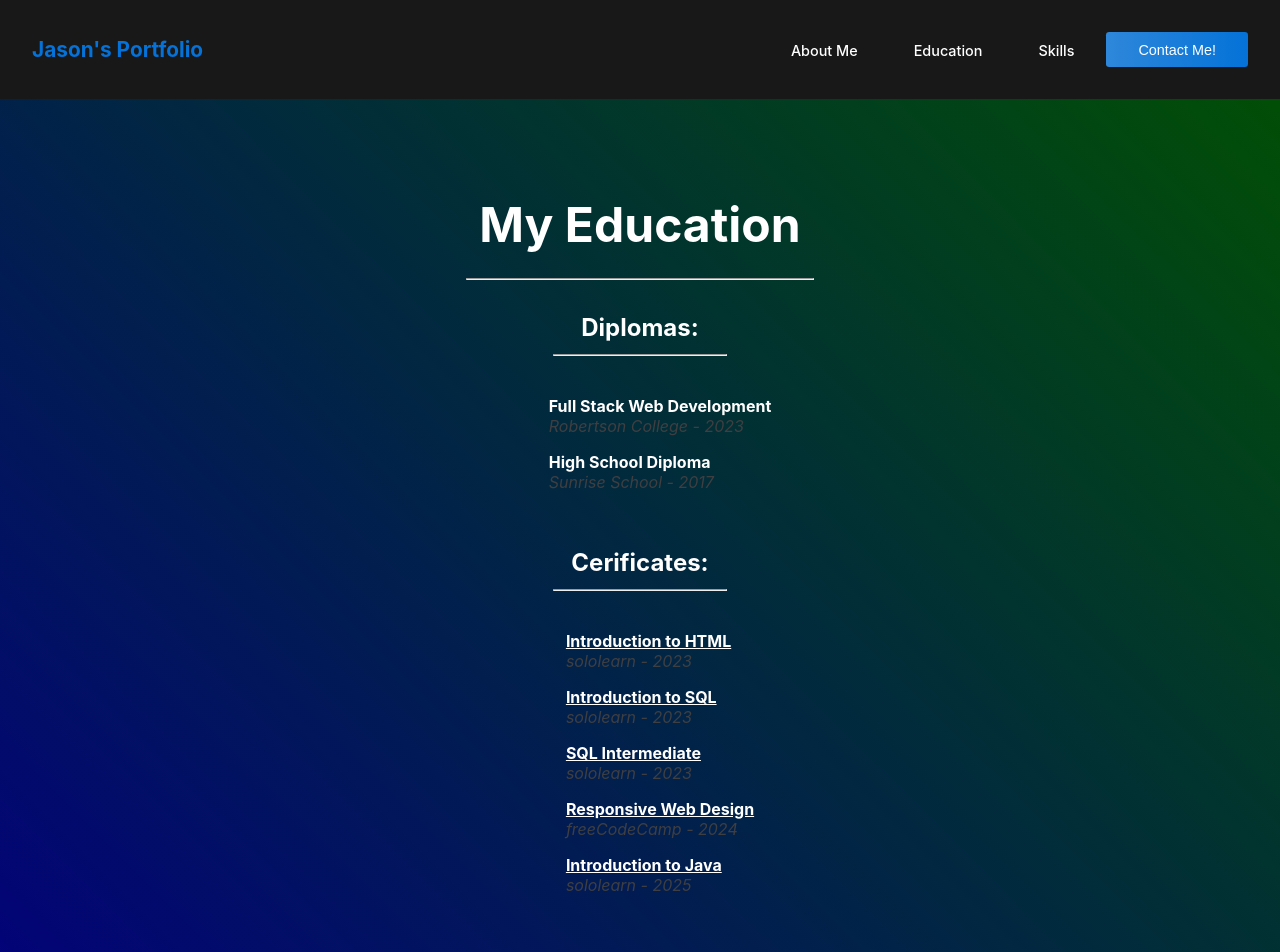
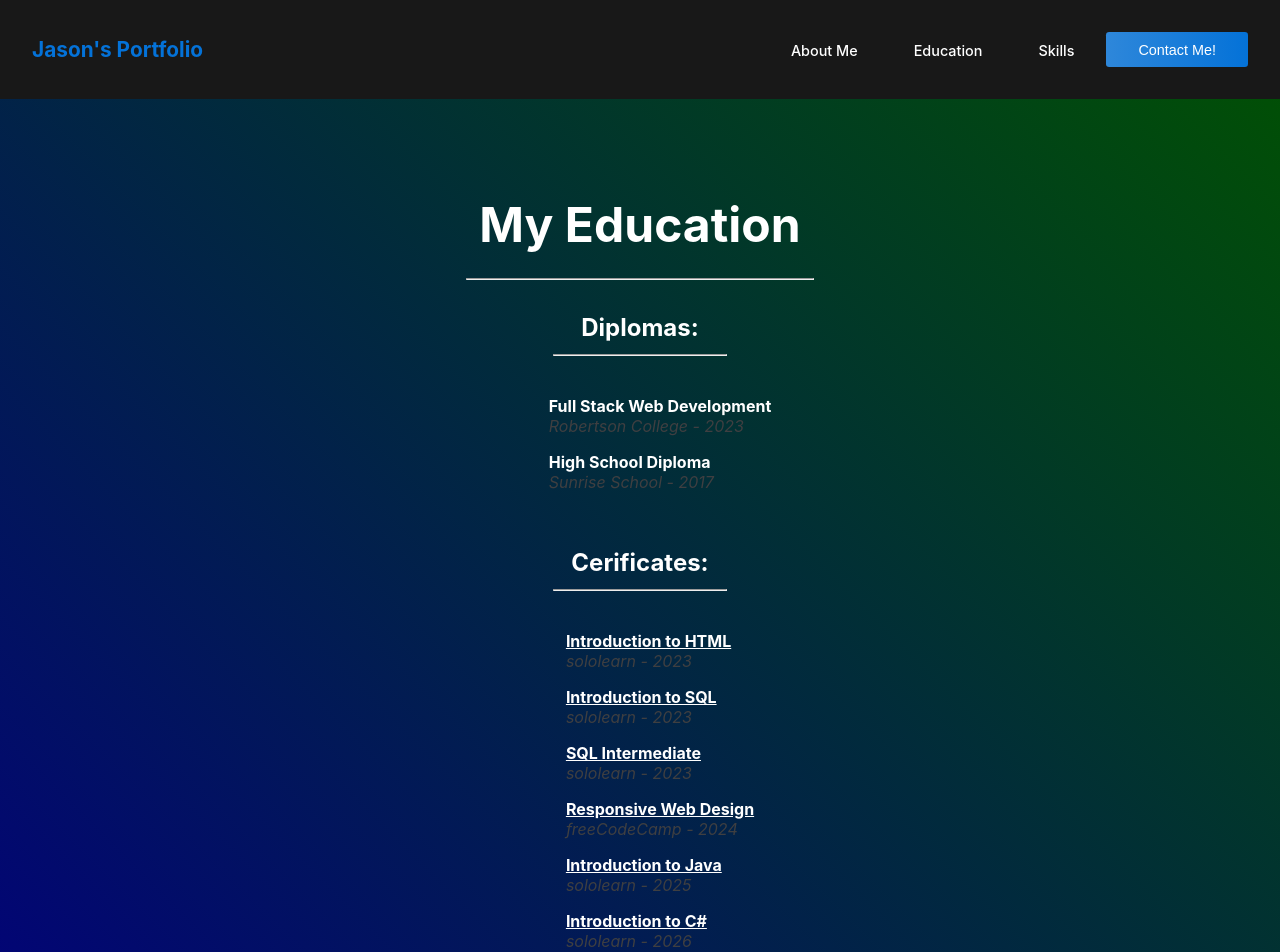
Before and after one commit to JasonR-White23/JasonPortfolio, a React (Create React App) app in the folder portfolio/: page /education in a window 1280 px wide. Shown: the top 952 px of the page. Built offline with nearby package versions, Linux system fonts and the light colour scheme.

Commit message:
Made a link to Introduction to C# certificate

```diff
--- a/portfolio/src/components/Education/Education.jsx
+++ b/portfolio/src/components/Education/Education.jsx
@@ -81,6 +81,14 @@ const Education = () => {
                   sololearn - 2025
                 </p>
               </li>
+              <li>
+                <a href='/assets/images/certificates/IntroductionToC.jpg' target='_blank'>
+                  Introduction to C#
+                </a>
+                <p>
+                  sololearn - 2026
+                </p>
+              </li>
             </ul>
           </div>
       </div>
```
